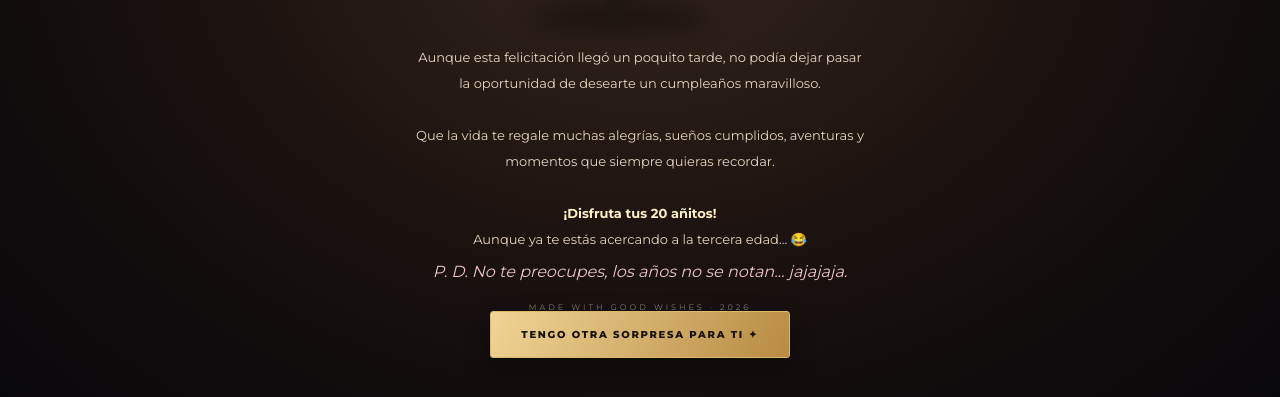
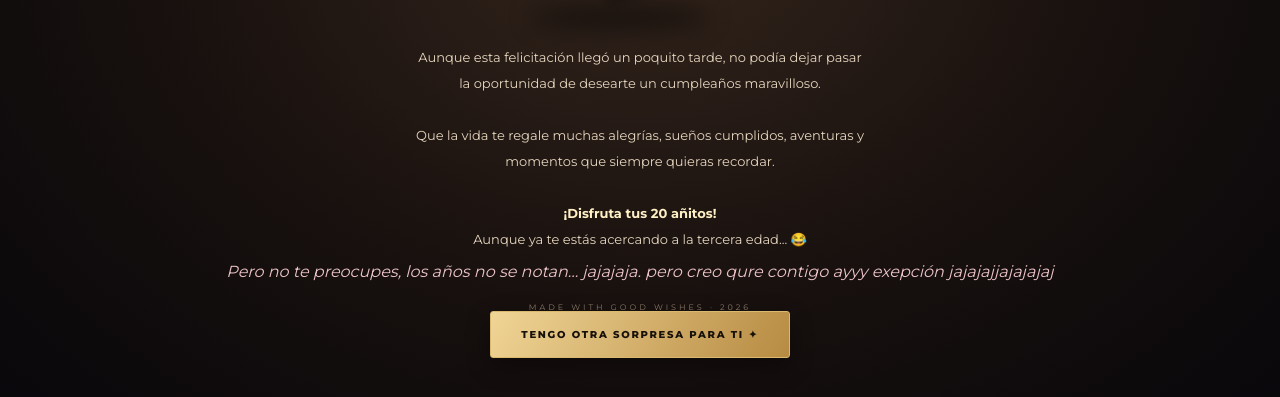
Before and after one commit to Royermakey/anais-chapter-20, a plain HTML site: page index.html in a window 1280 px wide. Both pictures are taken after a click on the button "FELIZ CUMPLE, AUNQUE YA ESTÁS UN POQUITO VIEJA JAJAJA ✦". Shown: the part 475-872 px from the top of the page. Drawn offline with nearby package versions, Linux system fonts and the light colour scheme.

Commit message:
Update index.html

```diff
--- a/index.html
+++ b/index.html
@@ -964,7 +964,8 @@ onclick="toggleMusic()" title="Reproducir música">♪</button>
   </p>
 
   <p class="joke">
-    P. D. No te preocupes, los años no se notan... jajajaja.
+    Pero no te preocupes, los años no se notan... jajajaja.
+    pero creo qure contigo ayyy exepción jajajajjajajajaj
   </p>
 
   <button onclick="nextScreen(3)">
```
